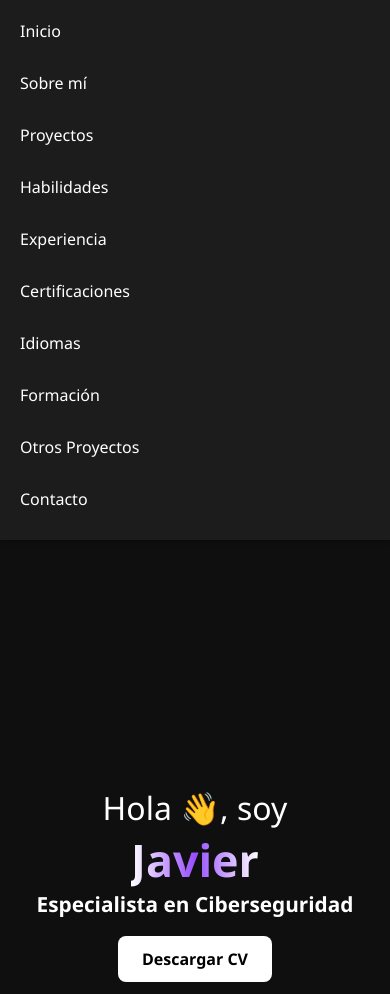
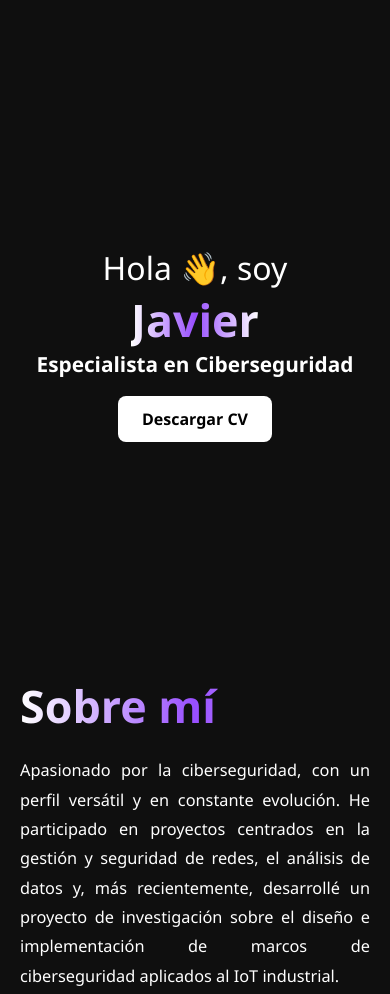
Before and after one commit to jpeynm6nkey/jpeynm6nkey.github.io, a plain HTML site: page index.html in a window 390 px wide. Shown: the top 994 px of the page. Drawn offline with Linux system fonts and the light colour scheme.

Commit message:
Oculto navbar en versión móvil

```diff
--- a/style.css
+++ b/style.css
@@ -451,26 +451,10 @@ h3 {
 
 /* Responsive para móviles */
 @media (max-width: 768px) {
-  .navbar-container {
-    flex-direction: column;
-    align-items: flex-start;
+  #navbar {
+    display: none;
   }
-
-  .nav-links {
-    flex-direction: column;
-    gap: 10px;
-    width: 100%;
-    margin-bottom: 10px;
-  }
-
-  .nav-links li {
-    width: 100%;
-  }
-  .nav-links li a {
-    display: block;
-    padding: 10px 0;
-    width: 100%;
-  }
+}
   h2 {
     font-size: 2.8rem;
   }
@@ -478,7 +462,6 @@ h3 {
   h3 {
     font-size: 1.3rem;
   }
-}
 
 /* tema COLOR*/
 
```
